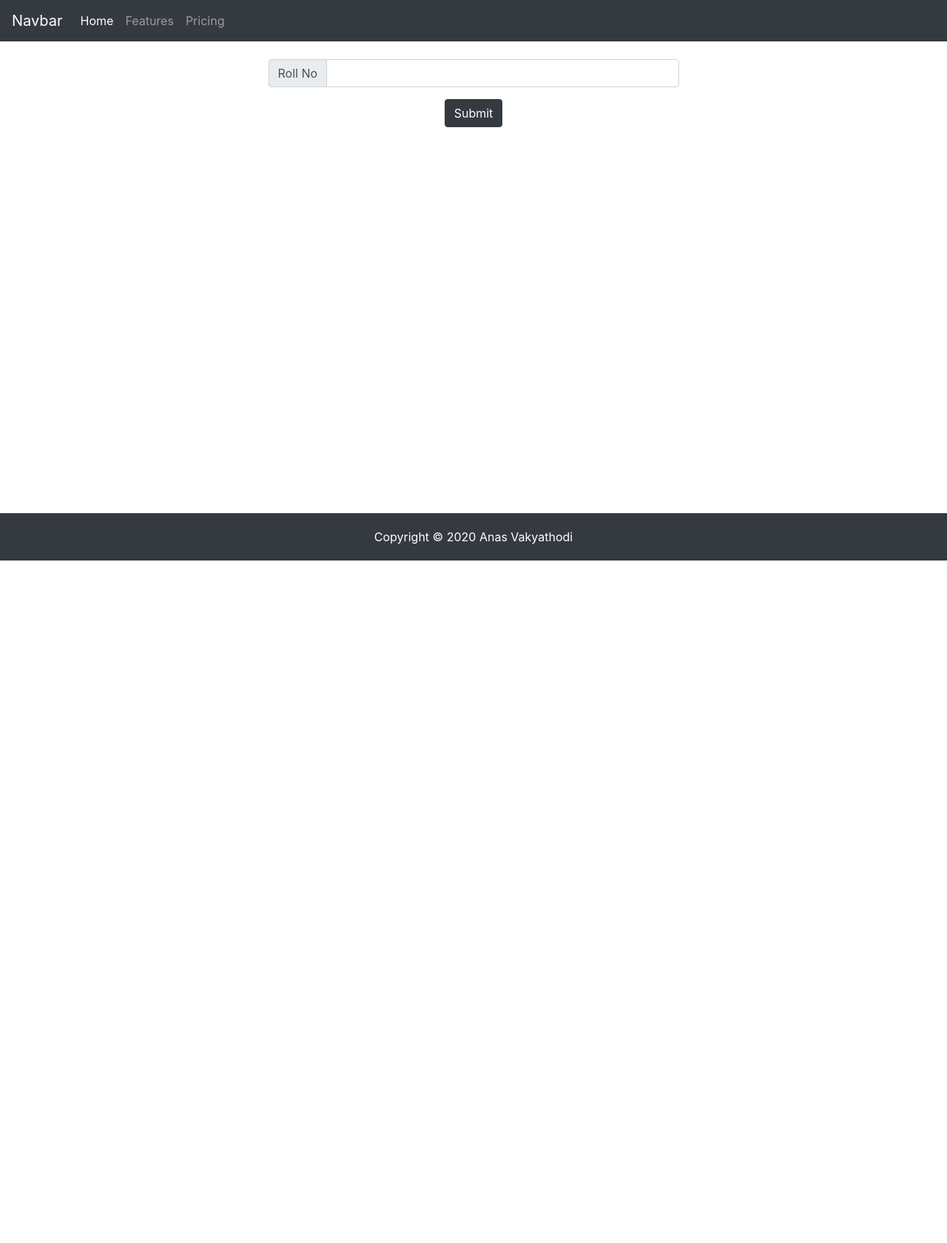
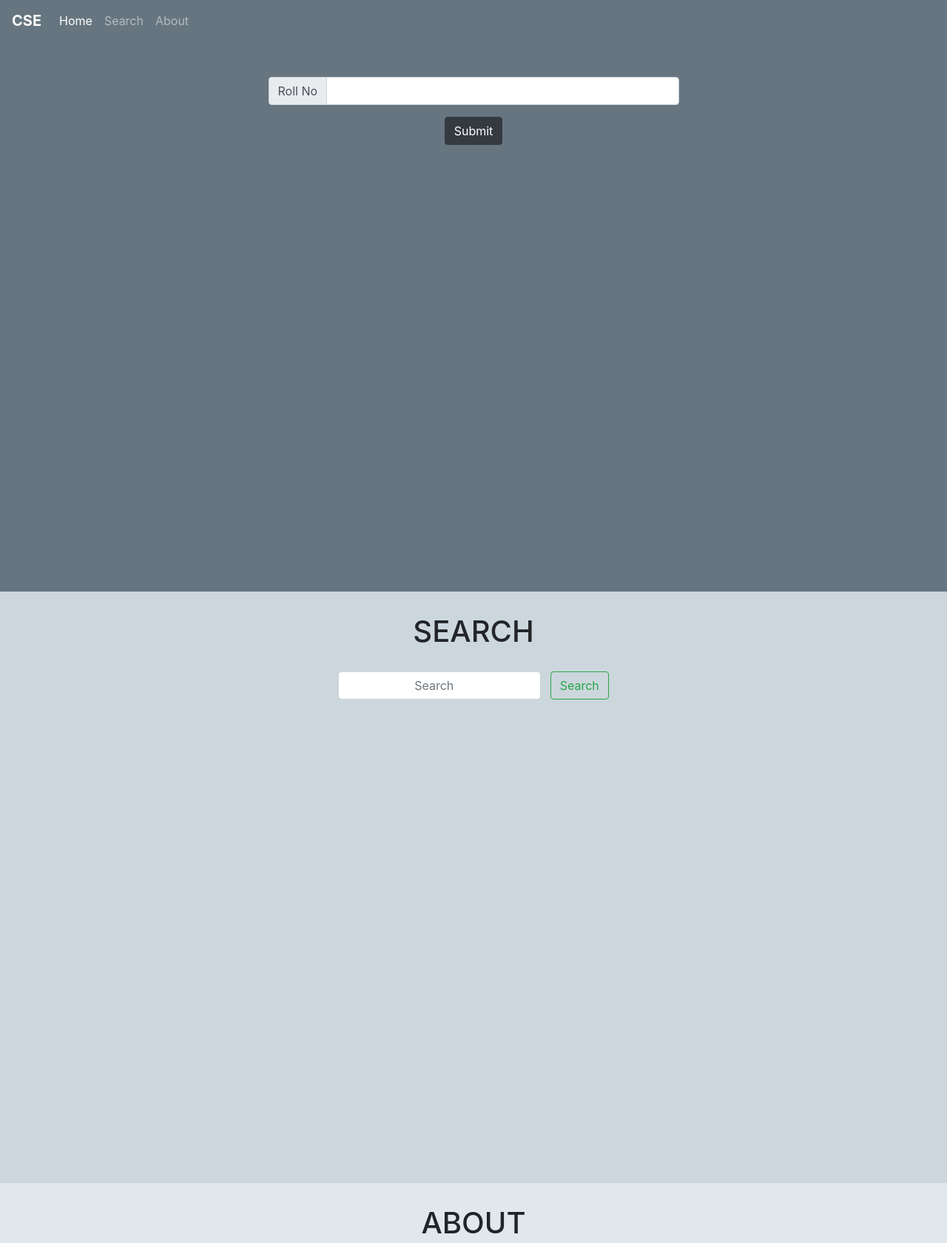
Before and after one commit to anasvakyathodi/data, a plain HTML site: page index.html in a window 1280 px wide. Shown: the top 1681 px of the page at 74% size. Before the commit the page ends 800 px from the top, so only its background shows below. Drawn offline with nearby package versions, Linux system fonts and the light colour scheme.

Commit message:
first update

```diff
--- a/css/styles.css
+++ b/css/styles.css
@@ -3,9 +3,14 @@
   padding: 0;
   text-align: center;
 }
+html {
+  scroll-behavior: smooth;
+}
 div.row{
   margin: 20px;
-  font-size: 2rem;
+  font-size: 100%;
+  color: #fff;
+  font-weight: bold;
 }
 div.input-group{
   width: 50%;
@@ -27,6 +32,37 @@ footer{
   color: white;
   padding: 20px;
 }
-.main{
-  min-height: 79.8vh;
+#main,#search,#about{
+  min-height: 100vh;
 }
+form.form-inline{
+  margin-left: auto;
+  margin-right: auto;
+  width:50%;
+  display: block;
+}
+.srch{
+  margin-top: 30px;
+}
+#main{
+  padding-top: 80px;
+  background-color: #66757F;
+  /* #8B9DC3; */
+}
+#search{
+  background-color:#CCD6DD;
+  /* #DFE3EE; */
+}
+#about{
+  background-color: #E1E8ED;
+  /* #F7F7F7; */
+}
+#c{
+  color: red;
+}
+#s{
+  color:green;
+}
+#e{
+  color: blue;
+}
--- a/index.html
+++ b/index.html
@@ -1,31 +1,30 @@
 <!DOCTYPE html>
 <html lang="en" dir="ltr">
-
 <head>
   <meta charset="utf-8">
-  <title>JASON AND AJAX</title>
+  <title>STUDENTS DETAILS | USING AJAX</title>
   <link rel="stylesheet" href="https://stackpath.bootstrapcdn.com/bootstrap/4.4.1/css/bootstrap.min.css">
   <link rel="stylesheet" href="./css/styles.css">
 </head>
 
 <body>
   <header>
-    <nav class="navbar navbar-expand-lg navbar-dark bg-dark">
-      <a class="navbar-brand" href="#">Navbar</a>
+    <nav class="navbar navbar-expand-lg fixed-top navbar-dark">
+      <a class="navbar-brand" href="#"> <b>CSE</b> </a>
       <button class="navbar-toggler" type="button" data-toggle="collapse" data-target="#navbarNavAltMarkup" aria-controls="navbarNavAltMarkup" aria-expanded="false" aria-label="Toggle navigation">
         <span class="navbar-toggler-icon"></span>
       </button>
       <div class="collapse navbar-collapse" id="navbarNavAltMarkup">
         <div class="navbar-nav">
-          <a class="nav-item nav-link active" href="#">Home <span class="sr-only">(current)</span></a>
-          <a class="nav-item nav-link" href="#">Features</a>
-          <a class="nav-item nav-link" href="#">Pricing</a>
+          <a class="nav-item nav-link active" href="#main">Home <span class="sr-only">(current)</span></a>
+          <a class="nav-item nav-link" href="#search">Search</a>
+          <a class="nav-item nav-link" href="#about">About</a>
 
         </div>
       </div>
     </nav>
   </header>
-  <section class="main">
+  <section id="main">
     <div class="container">
       <label for="rollno"></label>
         <!-- <input type="number" name="rollno" value="0" max="62" id="rollno"> -->
@@ -40,10 +39,29 @@
         </div>
     </div>
   </section>
+  <section id="search">
+    <div class="title" style="padding-top:30px;">
+      <h1>SEARCH</h1>
+    </div>
+    <div class="srch mx-auto">
+      <form class="form-inline my-2 my-lg-0">
+        <input class="form-control mr-sm-2" type="search" placeholder="Search" aria-label="Search">
+        <button class="btn btn-outline-success my-2 my-sm-0" type="submit">Search</button>
+      </form>
+    </div>
+  </section>
+  <section id="about">
+    <div class="title" style="padding-top:30px;">
+      <h1>ABOUT</h1>
+    </div>
+  </section>
   <footer>
     Copyright &copy; 2020 Anas Vakyathodi
   </footer>
   <script src="./js/main.js" charset="utf-8"></script>
+  <script src="https://code.jquery.com/jquery-3.4.1.slim.min.js"></script>
+<script src="https://cdn.jsdelivr.net/npm/popper.js@1.16.0/dist/umd/popper.min.js"></script>
+<script src="https://stackpath.bootstrapcdn.com/bootstrap/4.4.1/js/bootstrap.min.js"></script>
 </body>
 
 </html>
--- a/js/main.js
+++ b/js/main.js
@@ -27,7 +27,7 @@ function renderHTML(data) {
         ' </div></div><div class="row"><div class="col-lg-6">E-MAIL</div><div class="col-lg-6">' + data[i].E_MAIL +
         ' </div></div><div class="row"><div class="col-lg-6">BLOOD GROUP</div><div class="col-lg-6">' + data[i].BLOOD_GROUP +
         ' </div></div><div class="row"><div class="col-lg-6">PERMANENT ADDRESS</div><div class="col-lg-6">' + data[i].PERMANENT_ADDRESS +
-        ' </div></div><div class="row"><div class="col-lg-6">DATE OF BIRTH</div><div class="col-lg-6">' + data[i].DOB +
+        '</div></div><div class="row"><div class="col-lg-6">DATE OF BIRTH</div><div class="col-lg-6">' + data[i].DOB +
         ' </div></div><div class="row"><div class="col-lg-6">FATHER&rsquo;S NAME</div><div class="col-lg-6">' + data[i].FATHER_NAME +
         '</div></div></div>';
       content.innerHTML = str;
```
